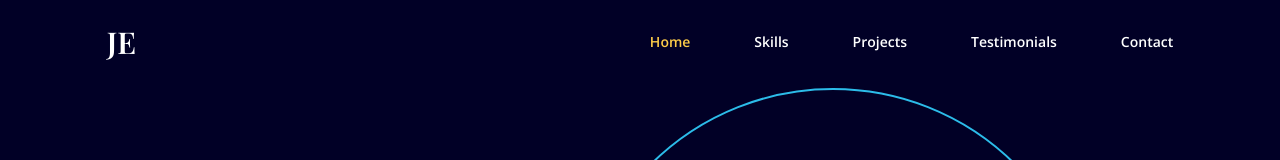
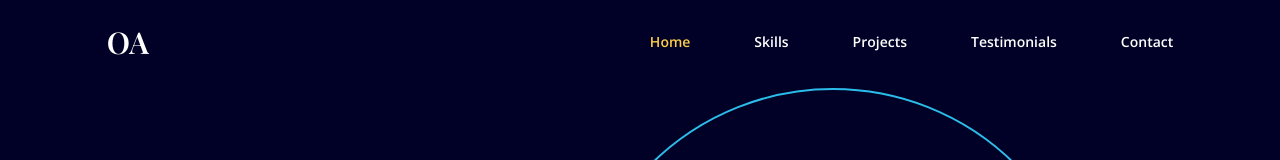
Before and after one commit to 2nas159/portfolio, a React (Vite) app: page / in a window 1280 px wide. Shown: the top 160 px of the page. Built offline with nearby package versions, Linux system fonts and the light colour scheme.

Commit message:
Update Navbar.jsx

```diff
--- a/src/scenes/Navbar.jsx
+++ b/src/scenes/Navbar.jsx
@@ -23,7 +23,7 @@ const Navbar = ({ isTopOfPage ,selectedPage, setSelectedPage }) => {
     return (
         <nav className={`${navbarBackground} z-40 w-full fixed top-0 py-6`}>
             <div className="flex items-center justify-between mx-auto w-5/6">
-                <h4 className="font-playfair text-3xl font-bold">JE</h4>
+                <h4 className="font-playfair text-3xl font-bold">OA</h4>
 
                 {/* DESKTOP NAV */}
                 {isAboveSmallScreens ? (
```
